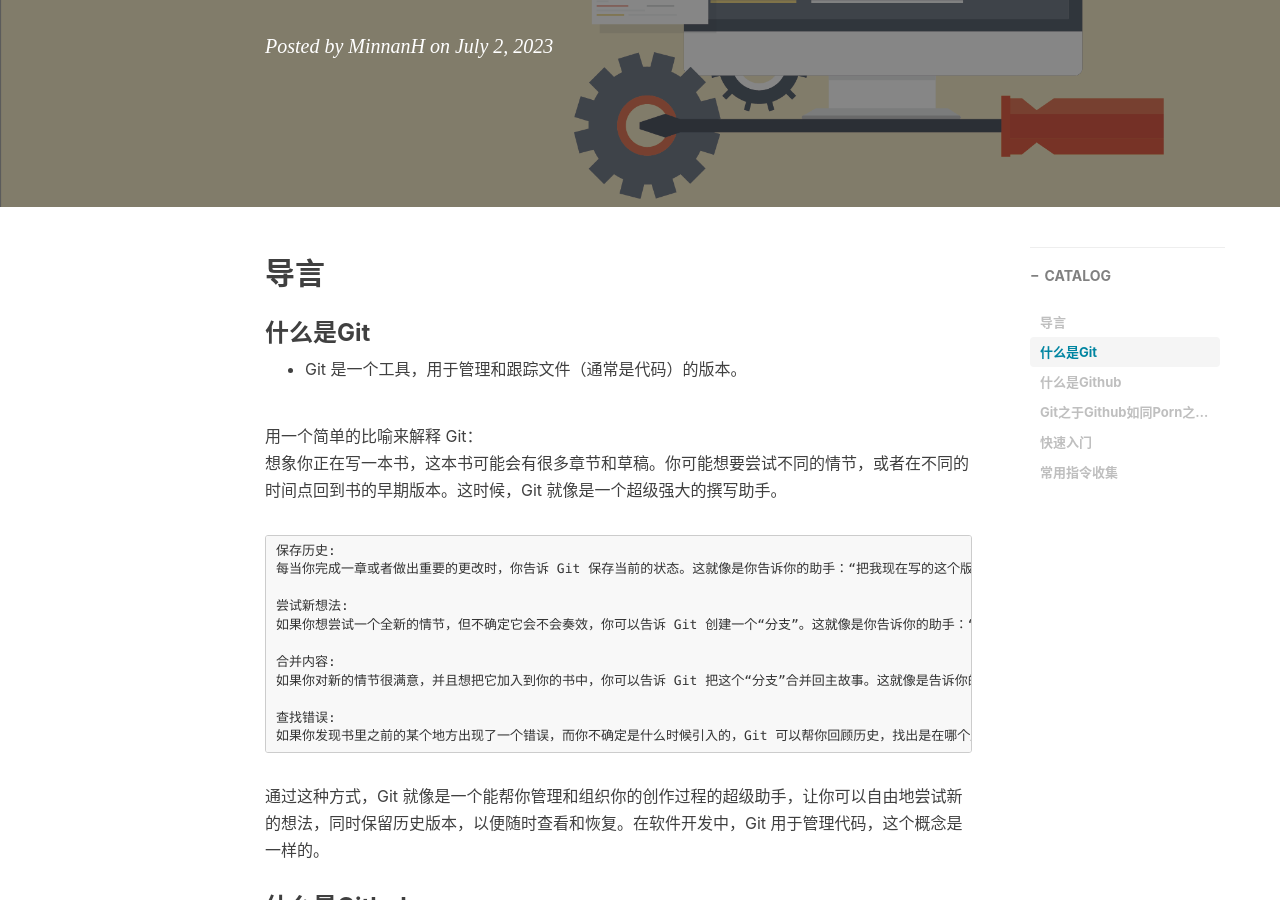
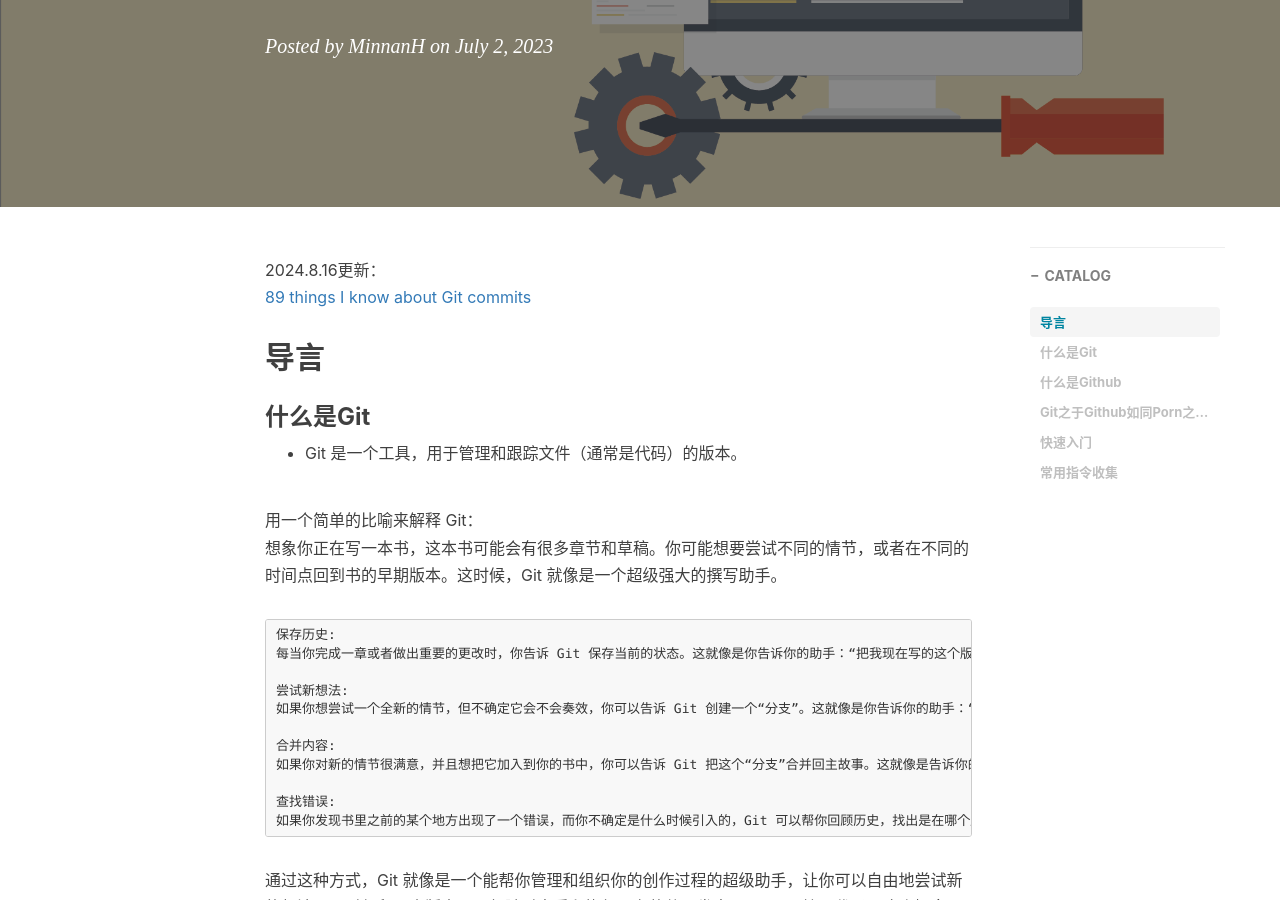
Before and after one commit to bingchuH/bingchuH.github.io, a Jekyll site: the page built from _posts/2023-07-02-git入门.md, in a window 1280 px wide and 900 px high, scrolled down 316 px. Built offline with Jekyll 4.4.1, drawn with Linux system fonts in a browser that asks for light colours; nearby versions of some CDN libraries; comment, search, counter and statistics services are not loaded.

Commit message:
更新了git经验

```diff
--- a/_posts/2023-07-02-git入门.md
+++ b/_posts/2023-07-02-git入门.md
@@ -9,6 +9,8 @@ catalog: 	  true
 tags:
     - 学习笔记
 ---
+2024.8.16更新：
+<a href="https://www.jvt.me/posts/2024/07/12/things-know-commits/">89 things I know about Git commits</a>
 
 ## 导言
 ### **什么是Git**
```
